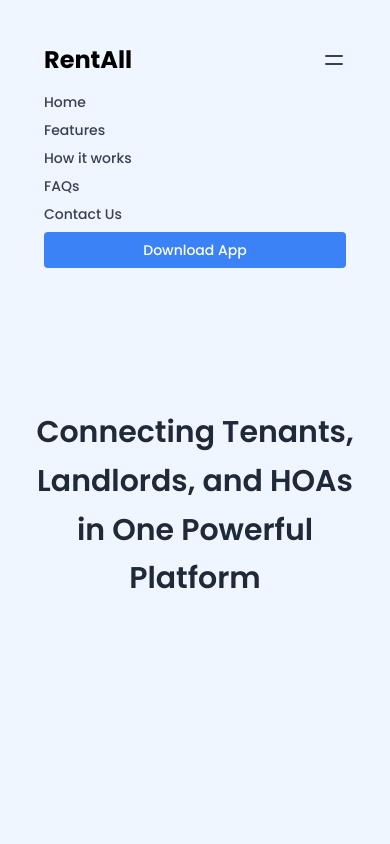
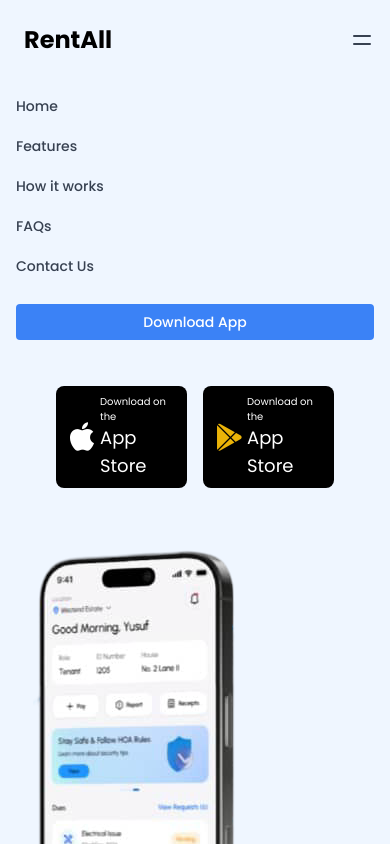
Before and after one commit to emmanuel-nwafor/Estate-management-app, a website: page src/index.html in a window 390 px wide. Both pictures are taken after a click on the button 334 px from the left and 60 px from the top of the page. Shown: the top 844 px of the page. Drawn offline with nearby package versions, Linux system fonts and the light colour scheme.

Commit message:
all commit

```diff
--- /dev/null
+++ b/src/index.css
@@ -0,0 +1,19 @@
+body {
+    font-family: "Poppins", sans-serif;
+  }
+
+  /* Transition for menu container */
+  .menu-enter {
+    max-height: 0;
+    opacity: 0;
+  }
+
+  .menu-active {
+    max-height: 1000px;
+    opacity: 1;
+  }
+
+  .transition-height {
+    transition: max-height 0.4s ease-in-out, opacity 0.3s ease-in-out;
+    overflow: hidden;
+  }
--- a/src/index.html
+++ b/src/index.html
@@ -5,23 +5,22 @@
   <meta name="viewport" content="width=device-width, initial-scale=1.0" />
   <title>RentAll</title>
 
+  <link rel="stylesheet" href="index.css">
+
+  <link href='https://unpkg.com/boxicons@2.1.4/css/boxicons.min.css' rel='stylesheet'>
+
   <link rel="preconnect" href="https://fonts.googleapis.com" />
   <link rel="preconnect" href="https://fonts.gstatic.com" crossorigin />
   <link href="https://fonts.googleapis.com/css2?family=Libre+Franklin&family=Poppins:wght@400;500;600;700&display=swap" rel="stylesheet" />
 
   <script src="https://cdn.tailwindcss.com"></script>
 
-  <style>
-    body {
-      font-family: "Poppins", sans-serif;
-    }
-  </style>
 </head>
-<body class="bg-blue-50">
+<body class="bg-blue-50 pt-[90px]">
 
-  <nav class="bg-blue-50 p-7">
+  <nav class="bg-blue-50 fixed top-0 left-0 w-full z-50">
     <div class="max-w-6xl mx-auto p-4 flex items-center justify-between">
-      <div class="text-2xl font-bold text-black">RentAll</div>
+      <div class="text-2xl font-bold text-black max-md:m-2">RentAll</div>
 
       <button id="menuToggle" class="md:hidden text-gray-700 focus:outline-none">
         <svg id="hamburger" xmlns="http://www.w3.org/2000/svg" class="w-6 h-6" fill="none" viewBox="0 0 24 24" stroke="currentColor">
@@ -30,11 +29,11 @@
       </button>
 
       <div id="menu" class="hidden md:flex space-x-4 text-sm font-medium text-gray-700">
-        <a href="#" class="hover:text-blue-500 transition">Home</a>
-        <a href="#" class="hover:text-blue-500 transition">Features</a>
-        <a href="#" class="hover:text-blue-500 transition">How it works</a>
-        <a href="#" class="hover:text-blue-500 transition">FAQs</a>
-        <a href="#" class="hover:text-blue-500 transition">Contact Us</a>
+        <a href="#" class="hover:text-blue-500 m-4">Home</a>
+        <a href="#" class="hover:text-blue-500 m-4">Features</a>
+        <a href="#" class="hover:text-blue-500 m-4">How it works</a>
+        <a href="#" class="hover:text-blue-500 m-4">FAQs</a>
+        <a href="#" class="hover:text-blue-500 m-4">Contact Us</a>
       </div>
 
       <button class="hidden md:block bg-blue-500 text-white px-6 py-2 rounded hover:bg-blue-600 transition-all">
@@ -42,22 +41,48 @@
       </button>
     </div>
 
-    <div id="mobileMenu" class="md:hidden px-4 pb-4 transition-all hidden flex-col space-y-2 text-sm font-medium text-gray-700">
-      <a href="#" class="block hover:text-blue-500">Home</a>
-      <a href="#" class="block hover:text-blue-500">Features</a>
-      <a href="#" class="block hover:text-blue-500">How it works</a>
-      <a href="#" class="block hover:text-blue-500">FAQs</a>
-      <a href="#" class="block hover:text-blue-500">Contact Us</a>
+    <div id="mobileMenu" class="md:hidden px-4 p-4 transition-height menu-enter flex-col text-sm font-medium text-gray-700">
+      <a href="#" class="block hover:text-blue-500 mb-5">Home</a>
+      <a href="#" class="block hover:text-blue-500 mb-5">Features</a>
+      <a href="#" class="block hover:text-blue-500 mb-5">How it works</a>
+      <a href="#" class="block hover:text-blue-500 mb-5">FAQs</a>
+      <a href="#" class="block hover:text-blue-500 mb-5">Contact Us</a>
       <button class="w-full mt-2 bg-blue-500 text-white px-6 py-2 rounded hover:bg-blue-600 transition-all">
         Download App
       </button>
     </div>
   </nav>
 
-  <section class="flex items-center justify-center py-24 px-6 text-center">
-    <h1 class="text-3xl md:text-4xl font-semibold text-gray-800 max-w-3xl leading-relaxed">
-      Connecting Tenants, Landlords, and HOAs in One Powerful Platform
+  <!-- Hero Section -->
+  <section class="flex-col items-center justify-center py-24 px-6">
+    <h1 class="text-2xl md:text-4xl text-center font-semibold text-gray-800">
+      Connecting Tenants, Landlords, and HOAs <br class="max-md:hidden"> in One Powerful Platform
     </h1>
+    <p class="text-sm mt-3 text-center">
+        Simplify community living with seamless payments, issues reporting,
+        and smart propertymanagement -- all in one place.
+    </p>
+    <div class="flex items-center m-6 justify-center">
+        <div class="bg-black rounded-lg p-2 m-2 flex items-center justify-center">
+            <i class='bx bxl-apple text-white text-4xl'></i>
+            <p class="text-white text-[10px]">
+                Download on the <br class="">
+                <span class="text-lg">App Store</span>
+            </p>
+        </div>
+        <div class="bg-black rounded-lg p-2 m-2 flex items-center justify-center">
+            <i class='bx bxl-play-store text-yellow-500 text-4xl'></i>
+            <p class="text-white text-[10px]">
+                Download on the <br class="">
+                <span class="text-lg">App Store</span>
+            </p>
+        </div>
+    </div>
+
+    <div class="">
+        <img src="/src/assets/mockup-1.png" alt="" class="">
+        <img src="/src/assets/mockup-2.png" alt="" class="">
+    </div>
   </section>
 
   <script src="script.js"></script>
--- a/src/script.js
+++ b/src/script.js
@@ -1,6 +1,15 @@
 const toggleBtn = document.getElementById('menuToggle');
 const mobileMenu = document.getElementById('mobileMenu');
 
+let menuOpen = false;
+
 toggleBtn.addEventListener('click', () => {
-  mobileMenu.classList.toggle('hidden');
+  menuOpen = !menuOpen;
+  if (menuOpen) {
+    mobileMenu.classList.add('menu-active');
+    mobileMenu.classList.remove('menu-enter');
+  } else {
+    mobileMenu.classList.add('menu-enter');
+    mobileMenu.classList.remove('menu-active');
+  }
 });
```
